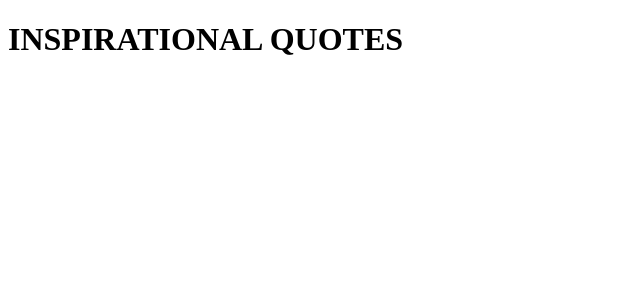
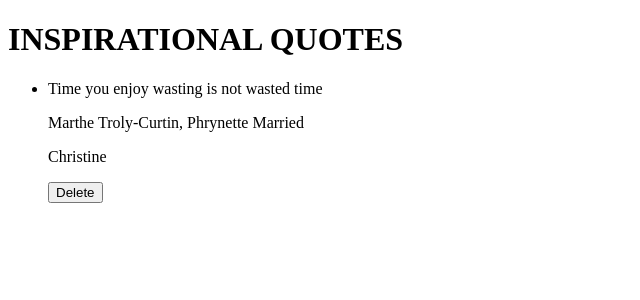
Before and after one commit to ChristineMulindi/Quotes, an Angular app: page / in a window 1280 px wide. Shown: the top 300 px of the page, without its empty margins (0-640 px from the left). Built offline with nearby package versions, Linux system fonts and the light colour scheme.

Commit message:
added paragraph

```diff
--- a/src/app/app.module.ts
+++ b/src/app/app.module.ts
@@ -4,11 +4,13 @@ import { NgModule } from '@angular/core';
 import { AppRoutingModule } from './app-routing.module';
 import { AppComponent } from './app.component';
 import { QuoteComponent } from './quote/quote.component';
+import { QuoteDetailsComponent } from './quote-details/quote-details.component';
 
 @NgModule({
   declarations: [
     AppComponent,
-    QuoteComponent
+    QuoteComponent,
+    QuoteDetailsComponent
   ],
   imports: [
     BrowserModule,
--- /dev/null
+++ b/src/app/quote-details/quote-details.component.html
@@ -0,0 +1,3 @@
+<p>{{quote.author}}</p>
+<p>{{quote.submitted}}</p>
+<button (click) = 'quoteRead(true)'>Delete</button>
--- /dev/null
+++ b/src/app/quote-details/quote-details.component.ts
@@ -0,0 +1,17 @@
+import { Component, OnInit, Input } from '@angular/core';
+import { Quote} from '../quote';
+
+@Component({
+  selector: 'app-quote-details',
+  templateUrl: './quote-details.component.html',
+  styleUrls: ['./quote-details.component.css']
+})
+export class QuoteDetailsComponent implements OnInit {
+
+  @Input() quote: Quote ;
+  constructor() { }
+
+  ngOnInit() {
+  }
+
+}
--- a/src/app/quote/quote.component.html
+++ b/src/app/quote/quote.component.html
@@ -1,4 +1,7 @@
 <h1>INSPIRATIONAL QUOTES</h1>
 <ul>
-  <li *ngFor = 'let quote of quotes'>{{quote.name}}</li>
+  <div *ngFor = 'let quote of quotes'>
+    <li>{{quote.name}}</li>
+    <app-quote-details [quote]='quote'></app-quote-details>
+    </div>
 </ul>
--- a/src/app/quote/quote.component.ts
+++ b/src/app/quote/quote.component.ts
@@ -7,7 +7,7 @@ import { Quote} from '../quote';
 })
 export class QuoteComponent implements OnInit {
 
-  Quotes = [
+  quotes = [
     new Quote('Time you enjoy wasting is not wasted time', 'Marthe Troly-Curtin, Phrynette Married', 'Christine'),
   ];
   constructor() { }
```
Also changed, not shown: src/app/quote-details/quote-details.component.css (added), 1 other file (tests, documents, lock files or other folders).
